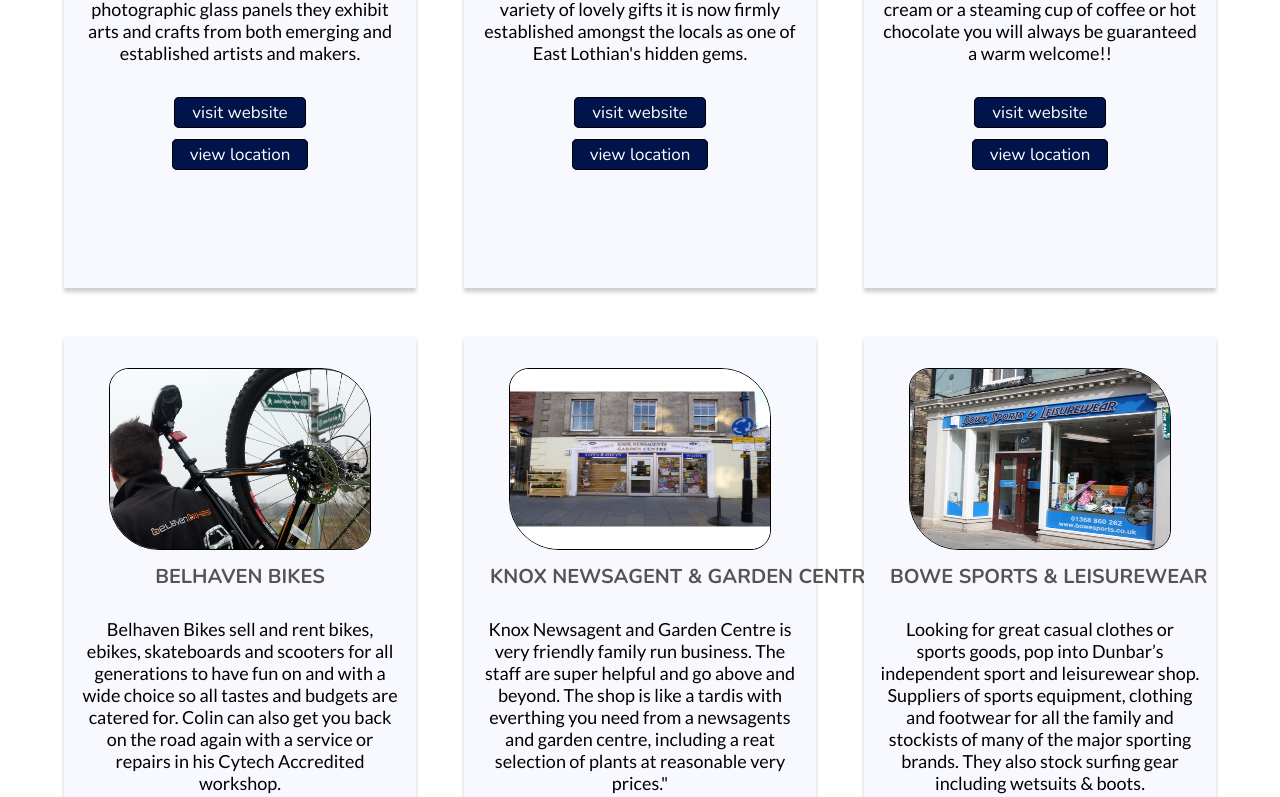
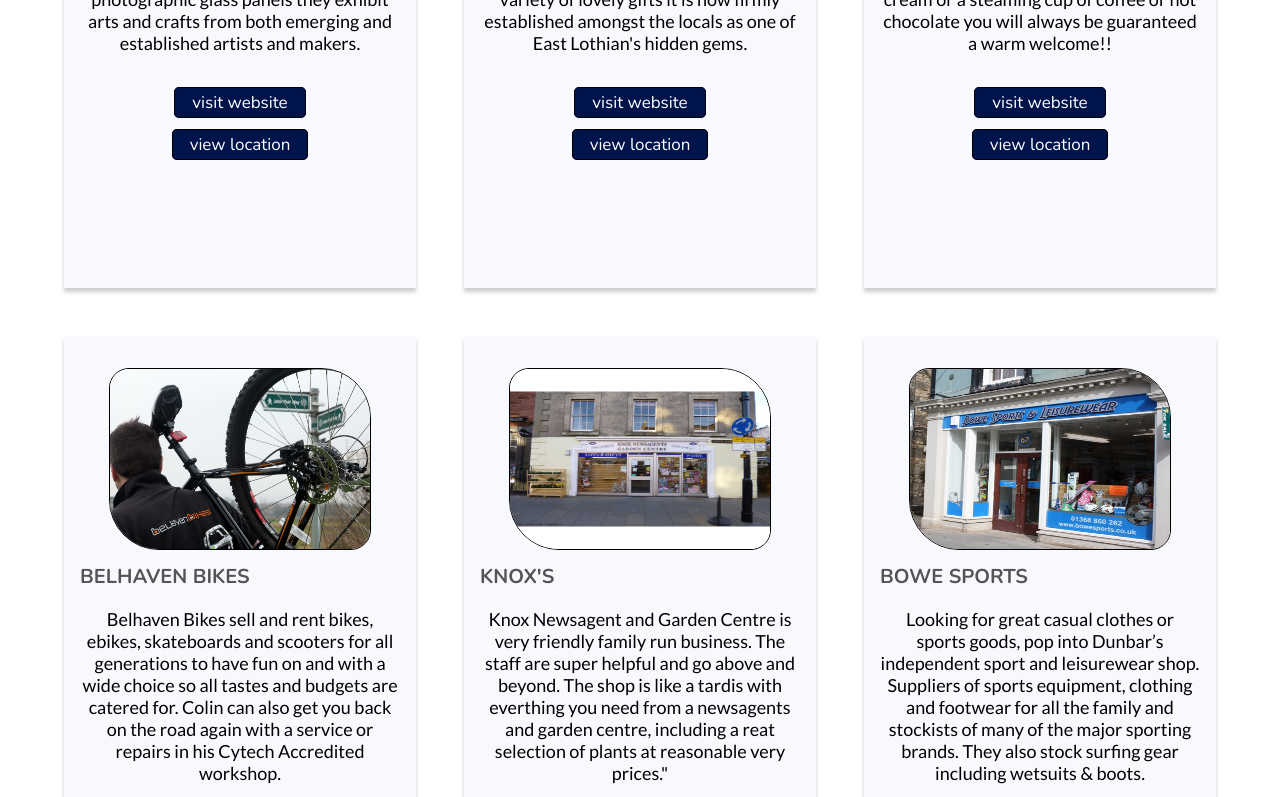
Before and after one commit to StevieV1903/react-dunbar-pages, a React (Create React App) app: page /react-dunbar-pages/highstreet in a window 1280 px wide. Shown: the part 1525-2322 px from the top of the page. Built offline with nearby package versions, Linux system fonts and the light colour scheme.

Commit message:
refactored lister titles

```diff
--- a/src/components/HighStreetComponent/HighStreetLister.js
+++ b/src/components/HighStreetComponent/HighStreetLister.js
@@ -138,7 +138,7 @@
 
         <div className="lister-item">
           <img src={knox} alt="knox newsagents" />
-          <h1 className="lister-title"> Knox Newsagent & Garden Centre</h1>
+          <h1 className="lister-title"> Knox's</h1>
           <p className="lister-detail">
           Knox Newsagent and Garden Centre is very friendly family run business. The staff are super helpful and go above and beyond. The shop is like a tardis with everthing you need from a newsagents and garden centre, including a reat selection of plants at reasonable very prices."
         </p>
@@ -151,7 +151,7 @@
 
         <div className="lister-item">
           <img src={bowesports} alt="bowe sports shop" />
-          <h1 className="lister-title"> Bowe Sports & Leisurewear</h1>
+          <h1 className="lister-title"> Bowe Sports</h1>
           <p className="lister-detail">
           Looking for great casual clothes or sports goods, pop into Dunbar’s independent sport and leisurewear shop. Suppliers of sports equipment, clothing and footwear for all the family and stockists of many of the major sporting brands. They also stock surfing gear including wetsuits & boots.
         </p>
--- a/src/components/Lister.css
+++ b/src/components/Lister.css
@@ -48,8 +48,10 @@
     color: #555454;
     font-size: 20px;
     font-family: "Nunito";
-    padding: 0.5em;
+    padding-top: 0.5em;
     text-align: center;
+    display: flex;
+    flex-wrap: wrap;
   }
 
   .lister-detail {
```
